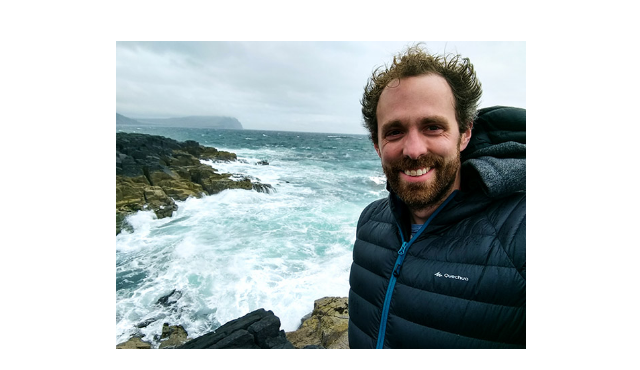
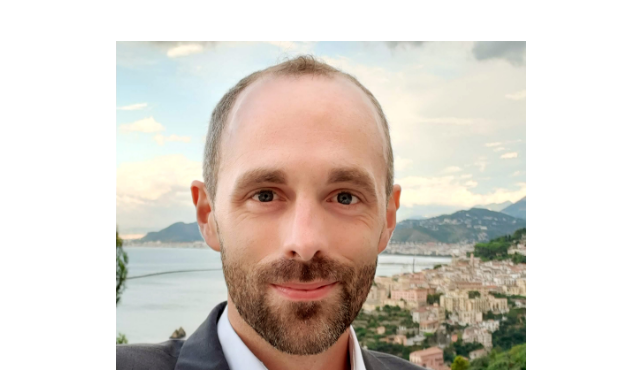
Before and after one commit to tomwbond/cv, a plain HTML site: page index.html in a window 1280 px wide. Shown: the top 370 px of the page, without its empty margins (319-959 px from the left). Drawn offline with Linux system fonts and the light colour scheme.

Commit message:
New photo

```diff
--- a/index.html
+++ b/index.html
@@ -32,7 +32,7 @@
   <div class="container">
     <div class="row">
       <div class="twelve columns" style="margin-top: 10%">
-      <img src="images/tom-bond.jpg" width="100%" style="margin-bottom: 5%">
+      <img src="images/tomitalycolour.jpg" width="100%" style="margin-bottom: 5%">
         <h1>Hi, I'm Tom Bond</h1>
         <h3>A copywriter specialising in sustainability and technology.</h3>
  <img src="images/desk.jpg" width="100%" style="margin-bottom: 5%">
```
Also changed, not shown: images/tomitalycolour.jpg (added).
